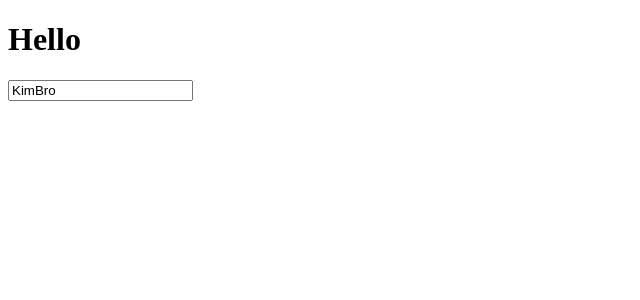
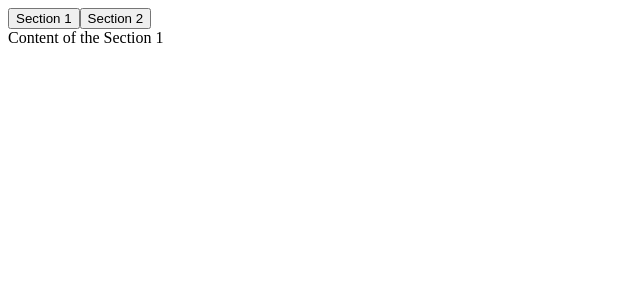
Before and after one commit to kimbro95/React-Hooks, a React (Create React App) app: page / in a window 1280 px wide. Shown: the top 300 px of the page, without its empty margins (0-640 px from the left). Built offline with nearby package versions, Linux system fonts and the light colour scheme.

Commit message:
1.3 useTabs

```diff
--- a/src/App.js
+++ b/src/App.js
@@ -1,35 +1,37 @@
 import React, { useState } from "react";
 
-const useInput = (initialValue, validator) => {
-  const [value, setValue] = useState(initialValue);
-  const onChange = (e) => {
-    const {
-      target: { value }
-    } = e;
+const content = [
+  {
+    tab: "Section 1",
+    content: "Content of the Section 1"
+  },
+  {
+    tab: "Section 2",
+    content: "Content of the Section 2"
+  }
+];
 
-    let willUpdate = true;
-    if (typeof validator === "function") {
-      willUpdate = validator(value);
-    }
-    if (willUpdate) setValue(value);
-  }
-  return { value, onChange };
-}
+const useTabs = (initialTab, allTabs) => {
+  const [index, setIndex] = useState(initialTab);
+  if (!allTabs || !Array.isArray(allTabs)) return;
+  return {
+    item: allTabs[index],
+    changeItem: setIndex
+  };
+};
 
-// 함수형 컴포넌트
 const App = () => {
-  const maxLength = (value) => value.length <= 10;
-  //const maxLength = (value) => !value.includes("@");
-  const name = useInput("KimBro", maxLength);
+  // const tab = useTabs(0, content);
+  const { item, changeItem } = useTabs(0, content);
+
   return (
     <div className="App">
-      <h1>Hello</h1>
-      <input
-        placeholder="Name"
-        //value={name.value}
-        //onChange={name.onChange}
-        {...name}
-      />
+      {content.map((section, idx) => (
+        <button key={idx} onClick={() => changeItem(idx)}>{section.tab}</button>
+      ))}
+      <div>
+        {item.content}
+      </div>
     </div>
   );
 }
```
Also changed, not shown: src/hooks/useTabs.js (added, +10 -0 lines).
